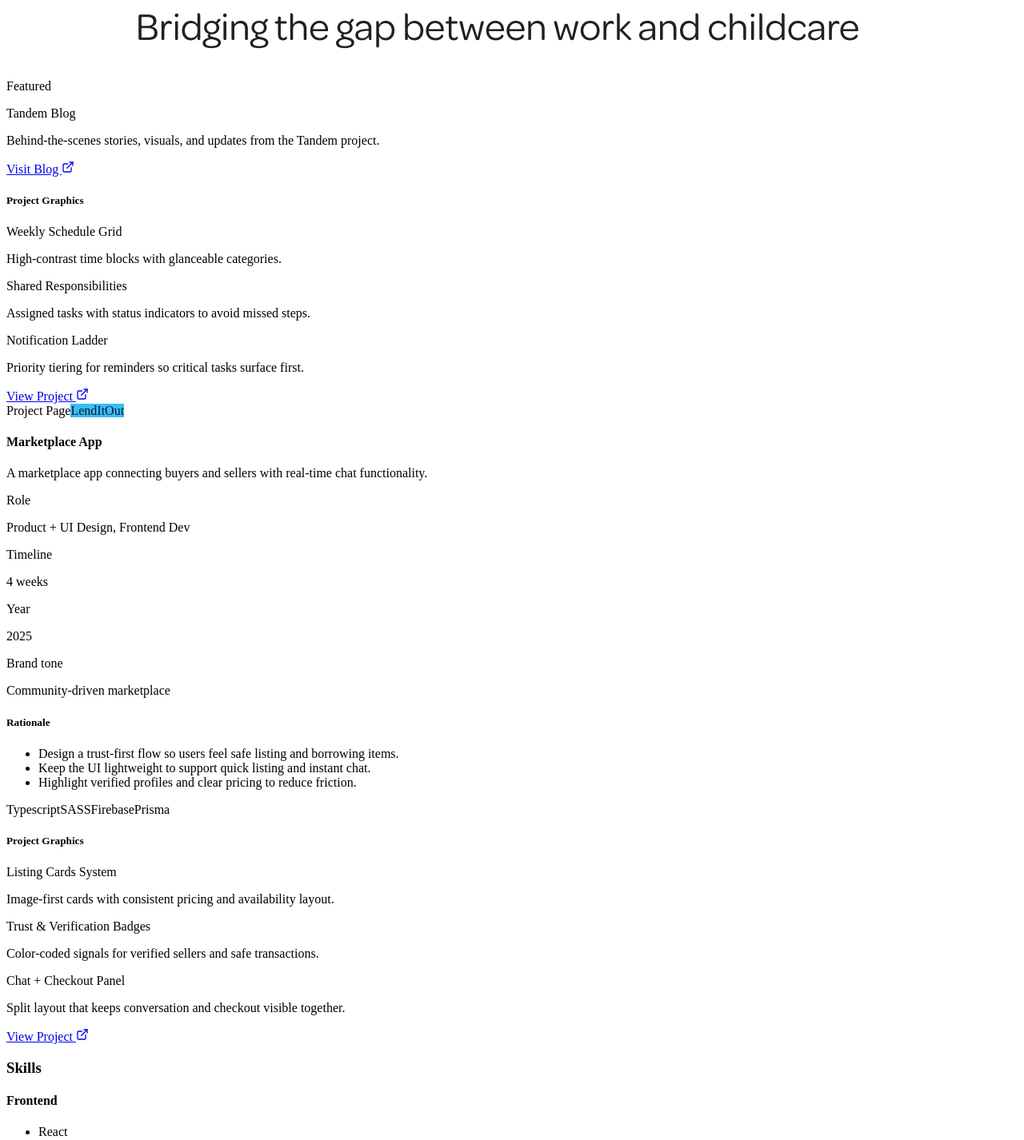
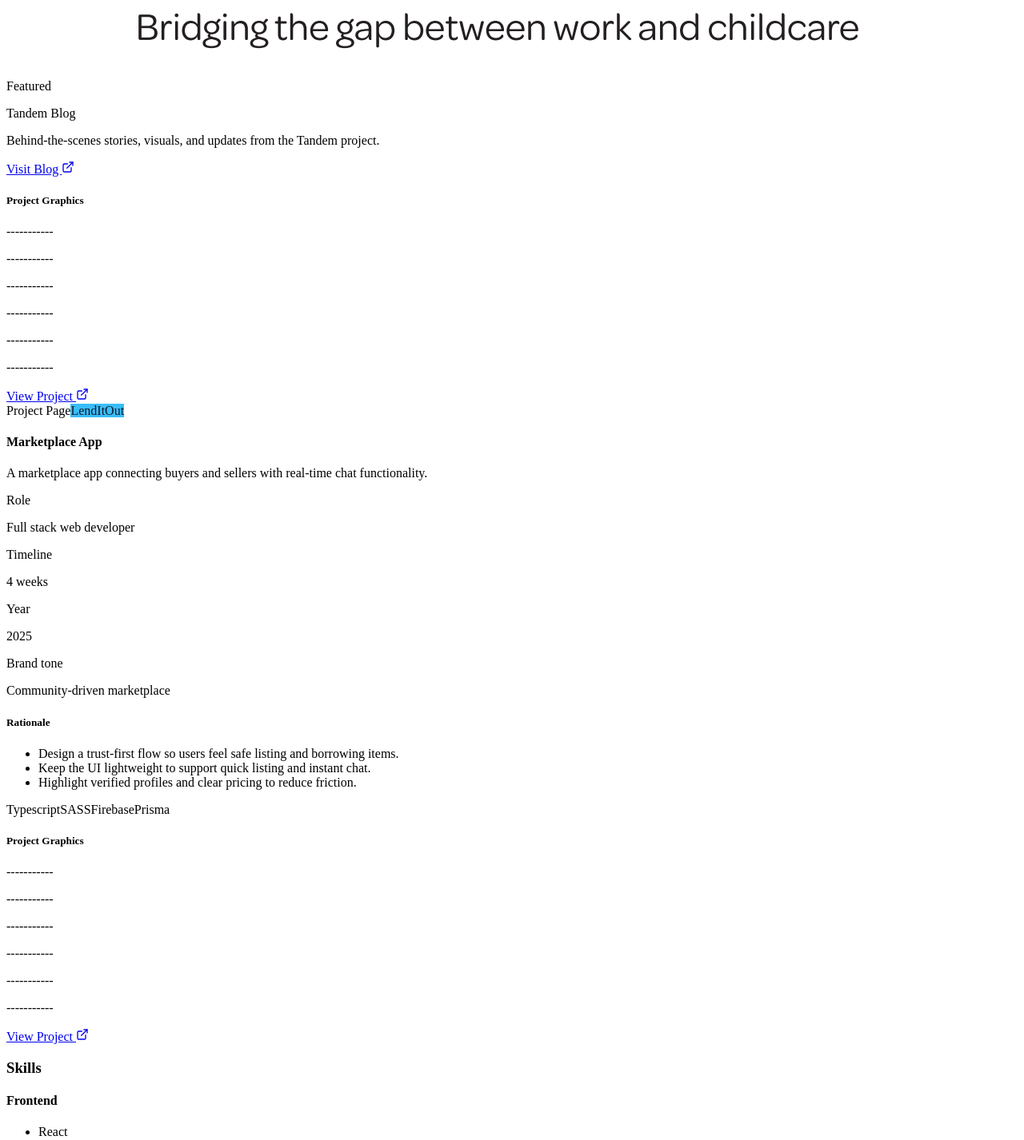
Before and after one commit to matheusdemeis/Portfolio-Website, a React (Vite) app: page / in a window 1280 px wide. Shown: the part 2919-4345 px from the top of the page at 80% size. Built offline with nearby package versions, Linux system fonts and the light colour scheme; the HTML template or start-up script is replaced by a standard one.

Commit message:
fixing small details

```diff
--- a/src/data/projects.js
+++ b/src/data/projects.js
@@ -15,11 +15,11 @@ export const projects = [
       },
       brand: {
         name: 'Tandem',
-        tone: 'Practical, calm scheduling',
+        tone: 'Bridging the gap between work and childcare.',
         accent: '#4A9B9B'
       },
       timeline: '16 weeks',
-      role: 'UX Strategy, UI Design',
+      role: 'Full stack web developer',
       year: '2025',
       rationale: [
         'Reduce scheduling stress with a focused weekly view and quick actions.',
@@ -28,16 +28,16 @@ export const projects = [
       ],
       visuals: [
         {
-          title: 'Weekly Schedule Grid',
-          description: 'High-contrast time blocks with glanceable categories.'
+          title: '-----------',
+          description: '-----------',
         },
         {
-          title: 'Shared Responsibilities',
-          description: 'Assigned tasks with status indicators to avoid missed steps.'
+          title: '-----------',
+          description: '-----------',
         },
         {
-          title: 'Notification Ladder',
-          description: 'Priority tiering for reminders so critical tasks surface first.'
+          title: '-----------',
+          description: '-----------',
         }
       ]
     },
@@ -53,7 +53,7 @@ export const projects = [
         accent: '#38BDF8'
       },
       timeline: '4 weeks',
-      role: 'Product + UI Design, Frontend Dev',
+      role: 'Full stack web developer',
       year: '2025',
       rationale: [
         'Design a trust-first flow so users feel safe listing and borrowing items.',
@@ -62,16 +62,16 @@ export const projects = [
       ],
       visuals: [
         {
-          title: 'Listing Cards System',
-          description: 'Image-first cards with consistent pricing and availability layout.'
+          title: '-----------',
+          description: '-----------',
         },
         {
-          title: 'Trust & Verification Badges',
-          description: 'Color-coded signals for verified sellers and safe transactions.'
+          title: '-----------',
+          description: '-----------',
         },
         {
-          title: 'Chat + Checkout Panel',
-          description: 'Split layout that keeps conversation and checkout visible together.'
+          title: '-----------',
+          description: '-----------',
         }
       ]
     },
```
